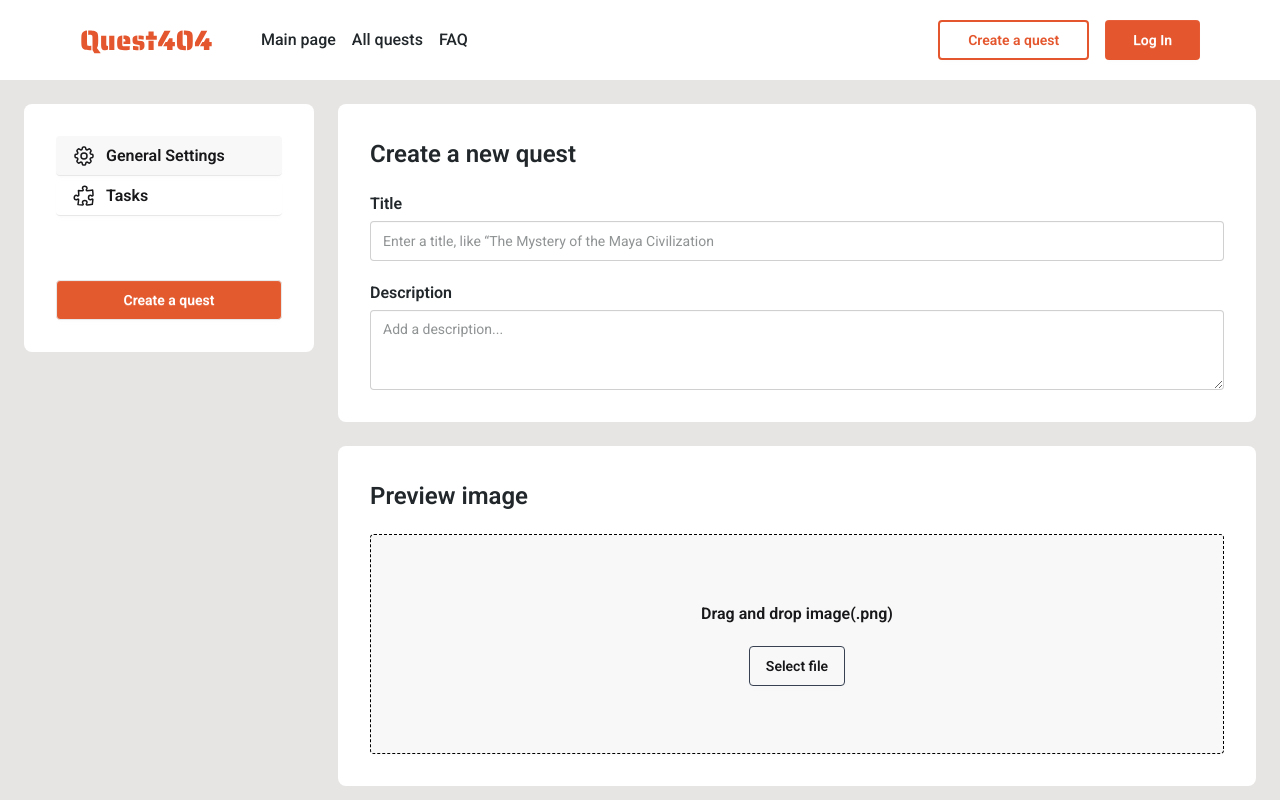
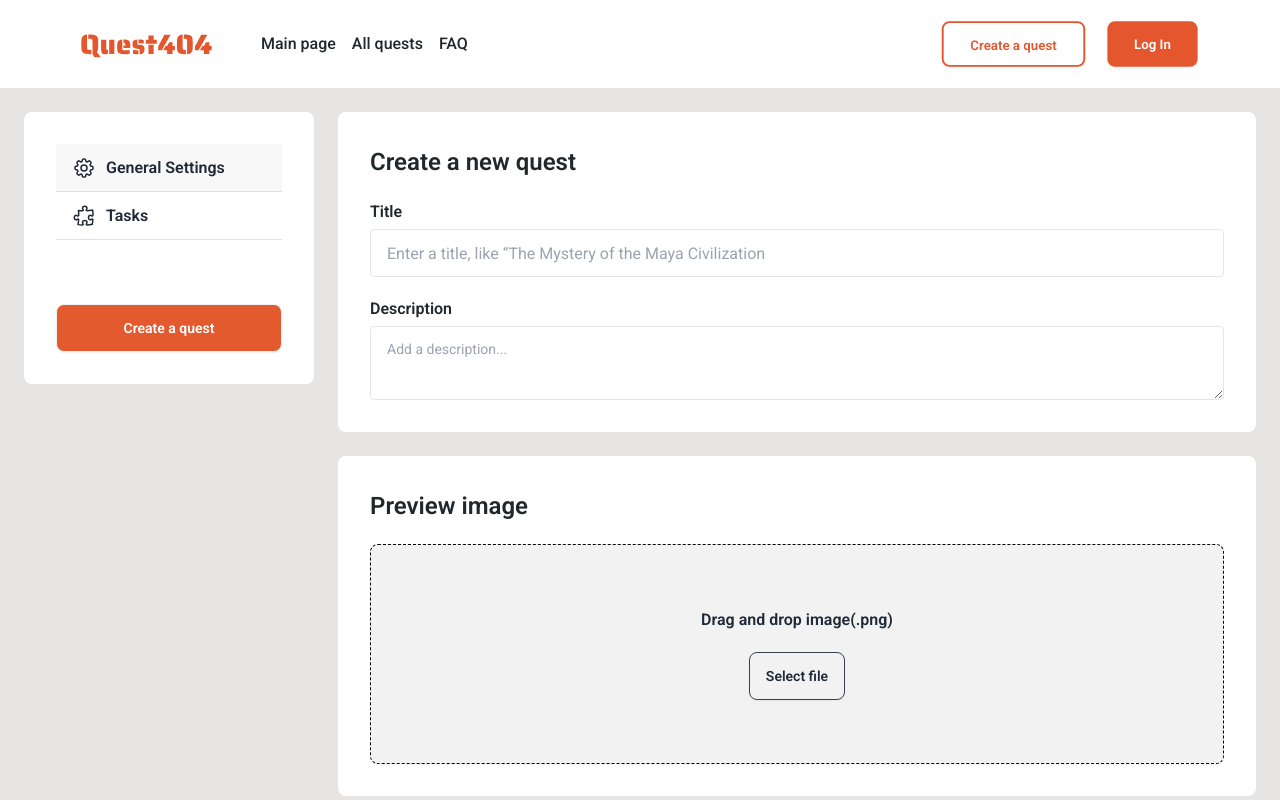
Before and after one commit to Artur0412-KU/quest-app, a Next.js app: page / in a window 1280 px wide. Shown: the top 800 px of the page. Built offline with nearby package versions, Linux system fonts and the light colour scheme.

Commit message:
сторінка addNewQuest готов

```diff
--- a/app/AddNewQuest.tsx
+++ b/app/AddNewQuest.tsx
@@ -158,7 +158,7 @@ function AddNewQuest() {
                 Task
               </InputBox>
 
-              <Box className="flex-row justify-between !p-[0px]">
+              <Box className="!flex-row justify-between !p-[0px]">
                 <Select
                   handleSelect={handleCheckTypeTask}
                   register={{ ...registerTask('type') }}
--- a/app/components/AddNewQuest/Box.tsx
+++ b/app/components/AddNewQuest/Box.tsx
@@ -9,7 +9,7 @@ function Box({
 }) {
   return (
     <div
-      className={`${className} flex h-fit w-full flex-col gap-[20px] rounded-[8px] bg-(--color-white) p-[32px]`}
+      className={`${className} flex h-fit w-full flex-col gap-[20px] rounded-[8px] bg-white p-[32px]`}
     >
       {children}
     </div>
--- a/app/components/AddNewQuest/InputOrTextarea.tsx
+++ b/app/components/AddNewQuest/InputOrTextarea.tsx
@@ -17,7 +17,7 @@ function InputOrTextarea({
 }) {
   const style =
     inputOrTextarea +
-    ' border-gray inline-block w-full rounded-[4px] border border-solid';
+    ' border-base-300 inline-block w-full rounded-[4px] border border-solid';
 
   if (inputOrTextarea === 'textarea')
     return (
--- a/app/components/AddNewQuest/Navigation.tsx
+++ b/app/components/AddNewQuest/Navigation.tsx
@@ -31,7 +31,7 @@ function Navigation() {
       </ButtonGhost>
 
       <button
-        className="btn bg-brand mt-[64px] w-full px-[14px] py-[16px] text-white"
+        className="btn bg-brand hover:bg-brand mt-[64px] w-full px-[14px] py-[16px] text-white"
         type="submit"
         disabled={settingPage === 'questions'}
       >
--- a/app/components/AddNewQuest/Select.tsx
+++ b/app/components/AddNewQuest/Select.tsx
@@ -21,7 +21,7 @@ function Select({
       <Heading as="h4">{title}</Heading>
       <select
         defaultValue={defaultValue || options.at(0)}
-        className="select w-full"
+        className="select w-full border border-[#D1D5DB]"
         {...register}
         onChange={handleSelect}
       >
--- a/app/components/Button/ButtonGhost.tsx
+++ b/app/components/Button/ButtonGhost.tsx
@@ -11,13 +11,11 @@ function ButtonGhost({
   selected?: boolean;
   type?: 'submit' | 'button';
 }) {
-  const selectedStyle = selected
-    ? ' bg-red-[hsla(213, 15%, 88%, 1)]'
-    : 'bg-inherit ';
+  const selectedStyle = selected ? ' bg-[#F8F8F8] ' : 'bg-inherit ';
 
   const style =
     selectedStyle +
-    ' btn border-b-[hsla(213, 15%, 88%, 1)] flex w-full justify-start gap-[10px] border-t-0 border-r-0 border-l-0  text-[16px] leading-[1.5] text-[600] hover:bg-stone-100';
+    ' btn border-b-[1px] shadow-none rounded-none  border-[#DDE1E6] flex w-full justify-start gap-[10px] border-t-0 border-r-0 border-l-0  text-[16px] leading-[1.5] text-[600] hover:bg-stone-100';
 
   return (
     <button className={style} onClick={onClick} type={type}>
--- a/app/globals.css
+++ b/app/globals.css
@@ -1,21 +1,13 @@
-@import url('https://fonts.googleapis.com/css2?family=Roboto:ital,wght@0,100..900;1,100..900&family=Rubik:ital,wght@0,300..900;1,300..900&display=swap');
+@import url('https://fonts.googleapis.com/css2?family=Roboto:ital,wght@0,100..900;1,100..900&display=swap');
 
-@import 'tailwindcss';
-@plugin "daisyui" {
-  themes: light --default;
-}
+@tailwind base;
+@tailwind components;
+@tailwind utilities;
 
-@theme {
-  --color-brand: hsla(14, 77%, 54%, 1);
-}
-
-@layer body {
 body {
   font-family: 'Roboto', serif;
   background-color: #fff;
   color: #21272a;
   font-size: 16px;
-    font-weight: 400;
   line-height: 1.5;
 }
-}
--- a/postcss.config.mjs
+++ b/postcss.config.mjs
@@ -1,8 +1,11 @@
 /** @type {import('postcss-load-config').Config} */
 const config = {
   plugins: {
-    '@tailwindcss/postcss': {},
+    tailwindcss: {},
+    autoprefixer: {},
   },
 };
 
 export default config;
+
+// ;
--- a/tailwind.config.ts
+++ b/tailwind.config.ts
@@ -9,9 +9,17 @@ export default {
   theme: {
     extend: {
       screens: {
-        'max-lg': {'max': '1024px'},
-        'max-sm': {'max': '550px'}
-      }
+        'max-lg': { max: '1024px' },
+        'max-sm': { max: '550px' },
+      },
+      colors: {
+        brand: 'hsla(14 77% 54%/  1)',
+      },
     },
   },
+  daisyui: {
+    themes: ['light'],
+  },
+
+  plugins: [require('daisyui')],
 } satisfies Config;
```
Also changed, not shown: package.json (+7 -7 lines), 1 other file (tests, documents, lock files or other folders). Lines whose indentation alone changed are shown as unchanged.
